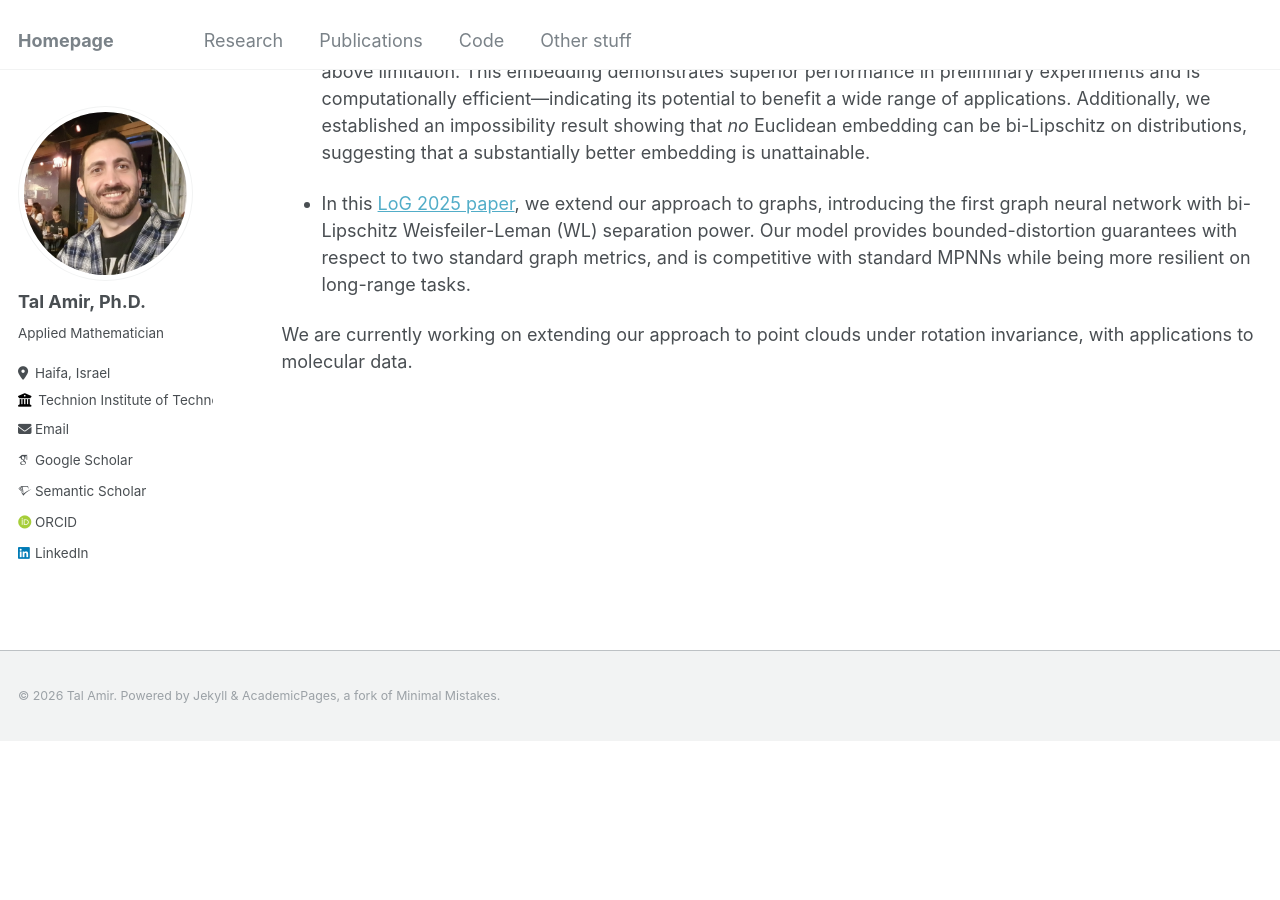
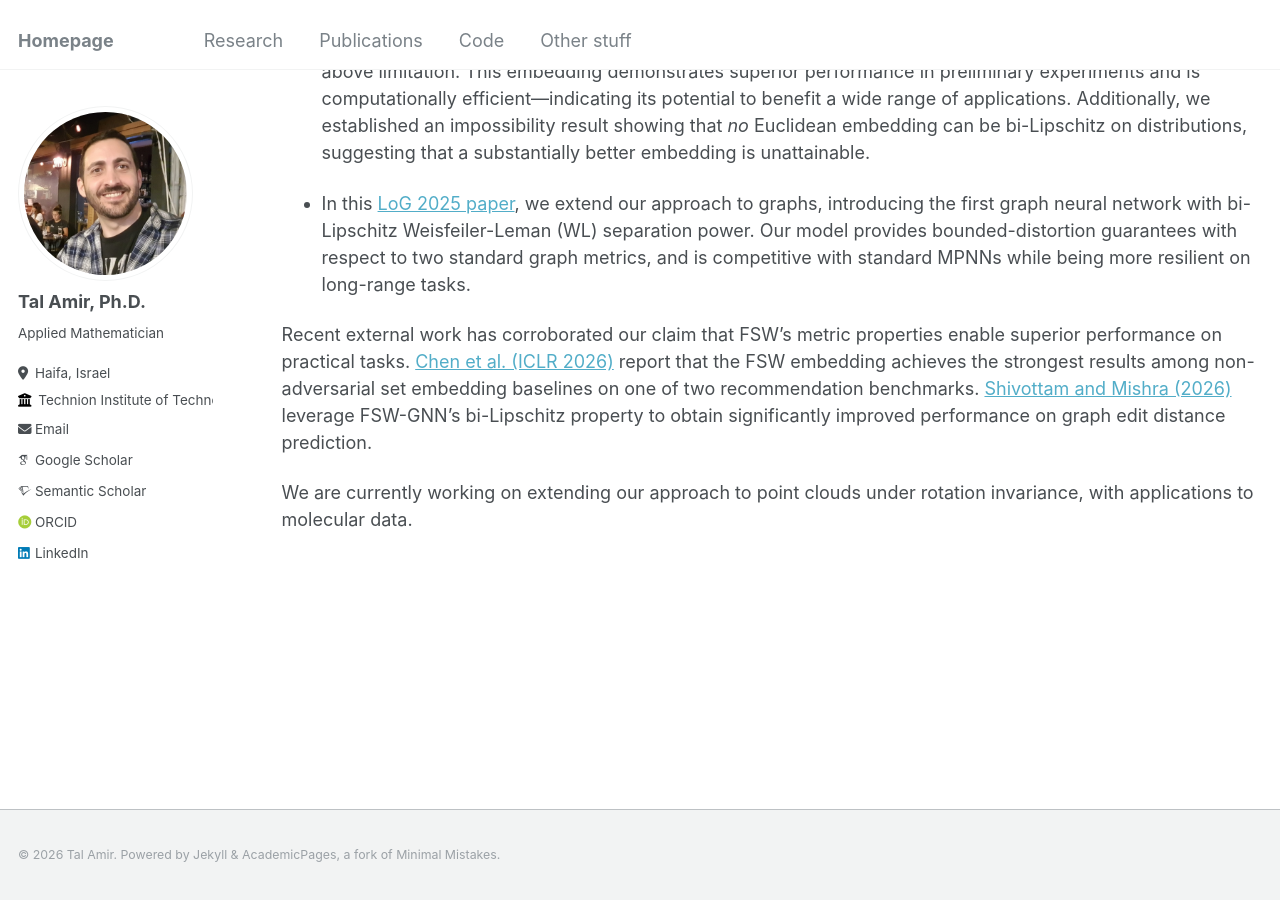
Before and after one commit to tal-amir/tal-amir.github.io, a Jekyll site: the page built from _pages/research.md, in a window 1280 px wide and 900 px high, scrolled down 983 px. Built offline with Jekyll 4.4.1, drawn with Linux system fonts in a browser that asks for light colours; some web fonts are replaced; before the commit the page ends 1725 px from its top, so only the background shows below that.

Commit message:
Added two external validation papers

```diff
--- a/_pages/research.md
+++ b/_pages/research.md
@@ -28,4 +28,6 @@ Our group's efforts have produced several results addressing these challenges, p
 
 - In this [LoG 2025 paper](https://tal-amir.github.io/publication/2024-10%20FSWGNN), we extend our approach to graphs, introducing the first graph neural network with bi-Lipschitz Weisfeiler-Leman (WL) separation power. Our model provides bounded-distortion guarantees with respect to two standard graph metrics, and is competitive with standard MPNNs while being more resilient on long-range tasks.
 
+Recent external work has corroborated our claim that FSW's metric properties enable superior performance on practical tasks. [Chen et al. (ICLR 2026)](https://openreview.net/forum?id=13r06yROEZ) report that the FSW embedding achieves the strongest results among non-adversarial set embedding baselines on one of two recommendation benchmarks. [Shivottam and Mishra (2026)](https://arxiv.org/abs/2605.06588) leverage FSW-GNN's bi-Lipschitz property to obtain significantly improved performance on graph edit distance prediction.
+
 We are currently working on extending our approach to point clouds under rotation invariance, with applications to molecular data.
```
